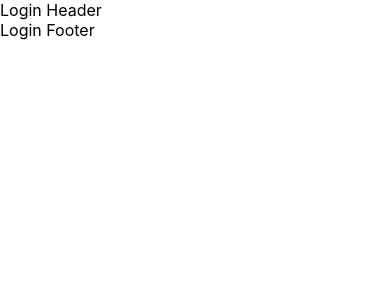
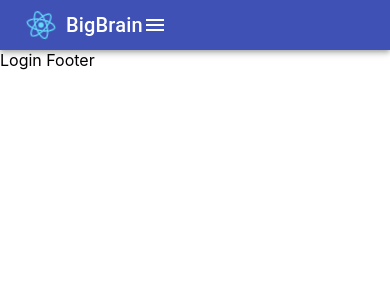
Before and after one commit to benphoebus/BigBrain, a React (Create React App) app in the folder frontend/: page / in a window 390 px wide. Shown: the top 300 px of the page. Built offline with nearby package versions, Linux system fonts and the light colour scheme.

Commit message:
loginHeader menu needs a dropdown onClick for mobile users

```diff
--- a/frontend/package.json
+++ b/frontend/package.json
@@ -4,10 +4,12 @@
   "private": true,
   "dependencies": {
     "@material-ui/core": "^4.11.2",
+    "@material-ui/icons": "^4.11.2",
     "@testing-library/jest-dom": "^5.11.4",
     "@testing-library/react": "^11.1.0",
     "@testing-library/user-event": "^12.1.10",
     "axios": "^0.21.0",
+    "material-ui-icons": "^1.0.0-beta.36",
     "react": "^17.0.1",
     "react-bootstrap": "^1.4.0",
     "react-dom": "^17.0.1",
--- a/frontend/src/App.css
+++ b/frontend/src/App.css
@@ -7,9 +7,18 @@
   pointer-events: none;
 }
 
+.login-header-logo {
+  width: 50px;
+  height: 50px;
+  cursor: pointer;
+}
+
 @media (prefers-reduced-motion: no-preference) {
   .App-logo {
     animation: App-logo-spin infinite 20s linear;
+  }
+  .login-header-logo {
+    animation: App-logo-spin infinite 15s linear;
   }
 }
 
--- a/frontend/src/components/LoginHeader.jsx
+++ b/frontend/src/components/LoginHeader.jsx
@@ -1,7 +1,58 @@
 import React from 'react';
+import { makeStyles } from '@material-ui/core/styles';
+import AppBar from '@material-ui/core/AppBar';
+import Toolbar from '@material-ui/core/Toolbar';
+import Typography from '@material-ui/core/Typography';
+import IconButton from '@material-ui/core/IconButton';
+import MenuIcon from '@material-ui/icons/Menu';
+import logo from '../logo.svg';
+
+const useStyles = makeStyles((theme) => ({
+  root: {
+    flexGrow: 1,
+  },
+  menuButton: {
+    marginRight: theme.spacing(2),
+  },
+}));
 
 function LoginHeader() {
-  return <div>Login Header</div>;
+  const classes = useStyles();
+
+  // const RefreshPage = () => {
+  //   window.location.reload(false);
+  // };
+
+  const MenuDropDown = () => {
+    // eslint-disable-next-line
+    console.log('clciked the menu');
+  };
+
+  return (
+    <div className={classes.root}>
+      <AppBar position="static">
+        <Toolbar variant="dense">
+          <img
+            className="login-header-logo"
+            src={logo}
+            alt="BigBrain logo"
+          />
+          <Typography variant="h6" color="inherit">
+            BigBrain
+          </Typography>
+          <IconButton
+            edge="start"
+            className={classes.menuButton}
+            color="inherit"
+            aria-label="menu"
+            onClick={MenuDropDown}
+          >
+            <MenuIcon />
+          </IconButton>
+        </Toolbar>
+      </AppBar>
+    </div>
+  );
 }
 
 export default LoginHeader;
```
Also changed, not shown: 1 other file (tests, documents, lock files or other folders).
